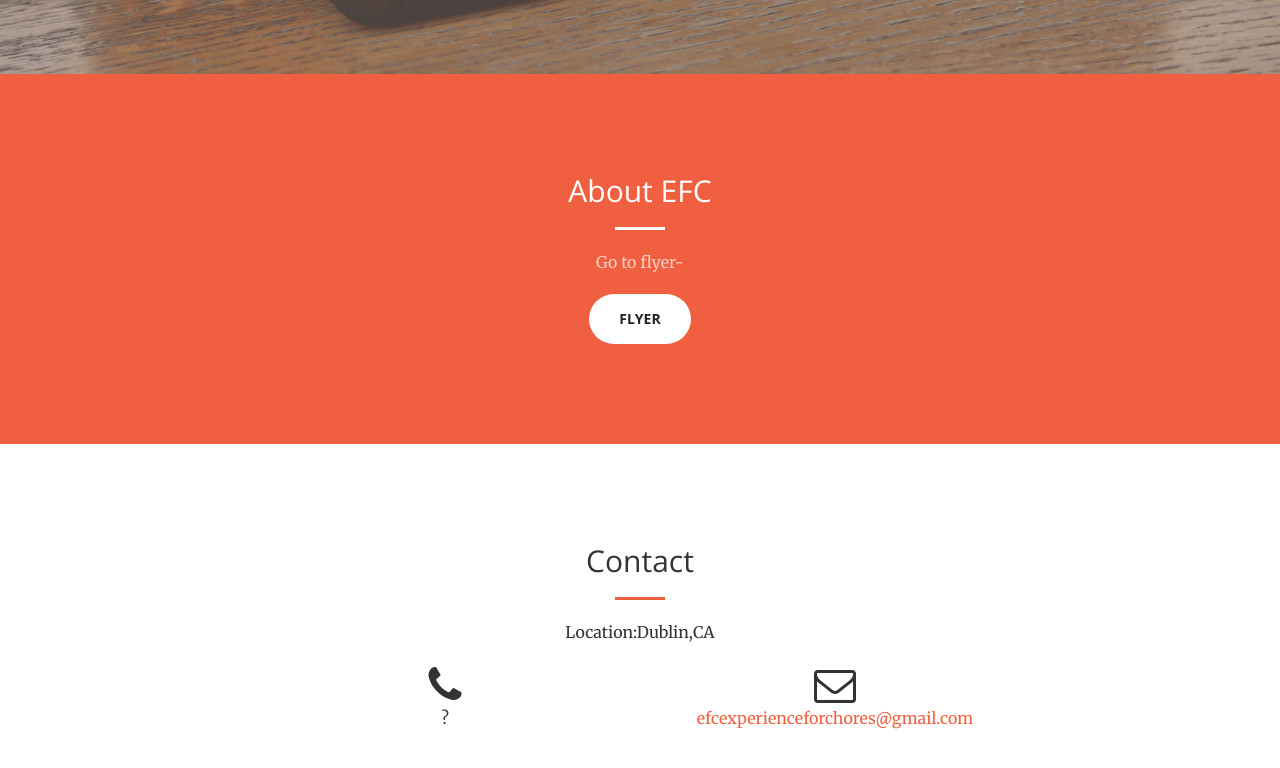
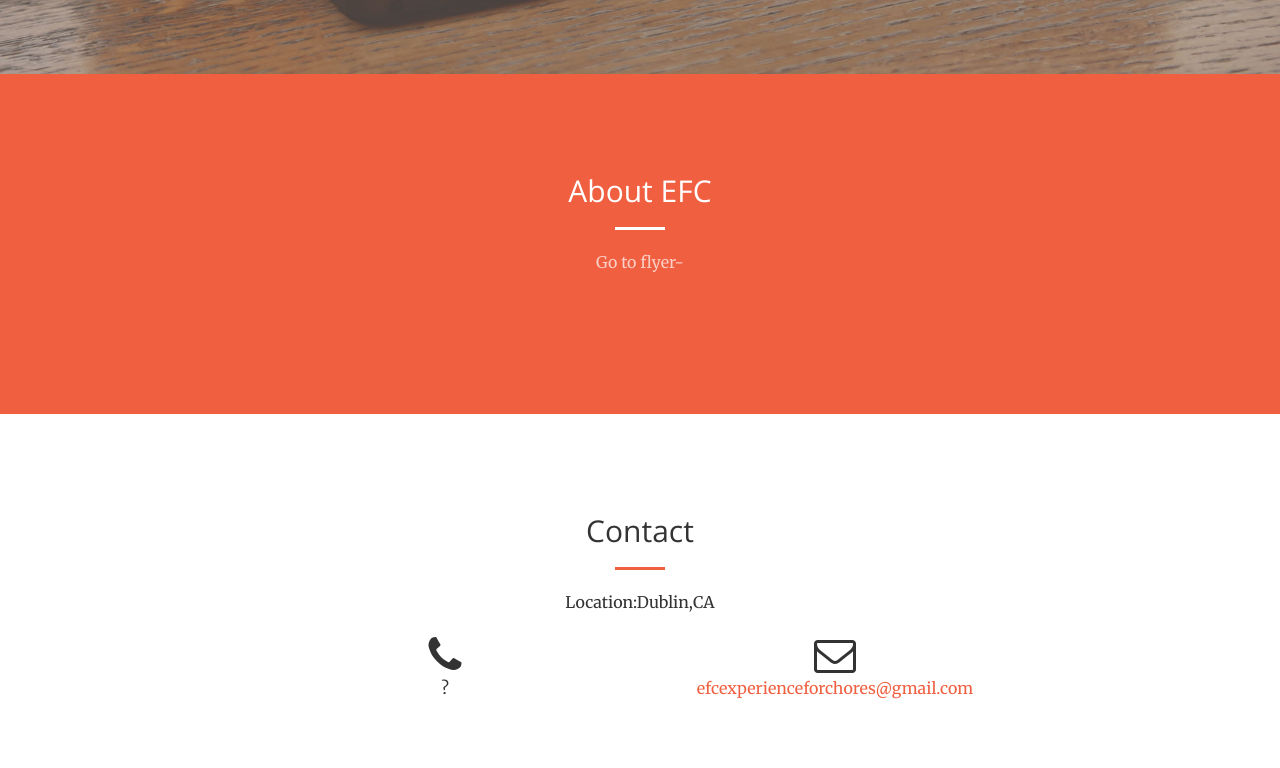
Before and after one commit to efcexperienceforchores/efcexperienceforchores.github.io, a website: page index.html in a window 1280 px wide. Shown: the part 726-1494 px from the top of the page. Drawn offline with nearby package versions, Linux system fonts and the light colour scheme.

Commit message:
Update index.html

```diff
--- a/index.html
+++ b/index.html
@@ -99,7 +99,7 @@ s0.parentNode.insertBefore(s1,s0);
                     <h2 class="section-heading">About EFC</h2>
                     <hr class="light">
                     <p class="text-faded">Go to flyer-</p>
-                    <a href="https://docs.google.com/document/d/1VFTi54eYCzQF5JgPI7cHoDVMAJ56vVvlLVsCiZR_JqI/view" class="page-scroll btn btn-default btn-xl sr-button">Flyer</a>
+                    <a href="https://docs.google.com/document/d/1VFTi54eYCzQF5JgPI7cHoDVMAJ56vVvlLVsCiZR_JqI/view">Flyer</a>
                 </div>
             </div>
         </div>
```
